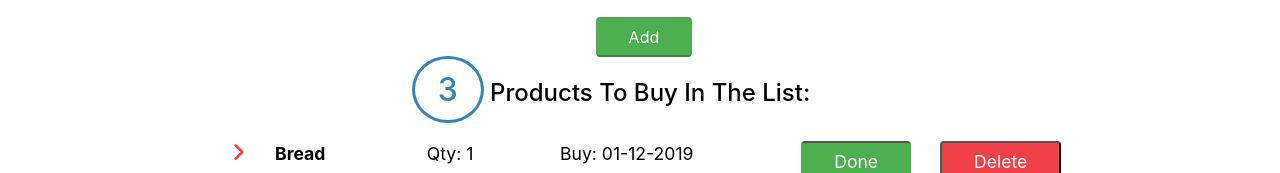
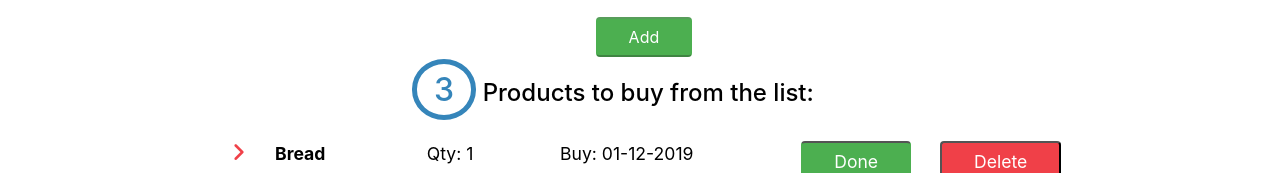
Before and after one commit to imattos78/react_todo_application, a React (Create React App) app: page / in a window 1280 px wide. Shown: the part 293-466 px from the top of the page. Built offline with nearby package versions, Linux system fonts and the light colour scheme.

Commit message:
ItemCount style

```diff
--- a/src/components/itemCount/ItemCount.js
+++ b/src/components/itemCount/ItemCount.js
@@ -15,15 +15,15 @@ class ItemCount extends Component{
         const numberstyle ={
             color: colorRandom,
             fontSize: "32px",
-            border: "3px solid",
+            border: "5px solid",
             borderRadius: "50%",
-            padding: "1% 2%",
+            padding: "0.5% 1.5%",
             marginLeft: "30%"
         };
         return (
             <div className="row d-none d-md-block">
             <div className="col intro-component">
-                <h4><span style={numberstyle}>{this.props.count}</span> Products To Buy In The List:</h4>
+                <h4><span style={numberstyle}>{this.props.count}</span> Products to buy from the list:</h4>
 
             </div>
         </div>
```
